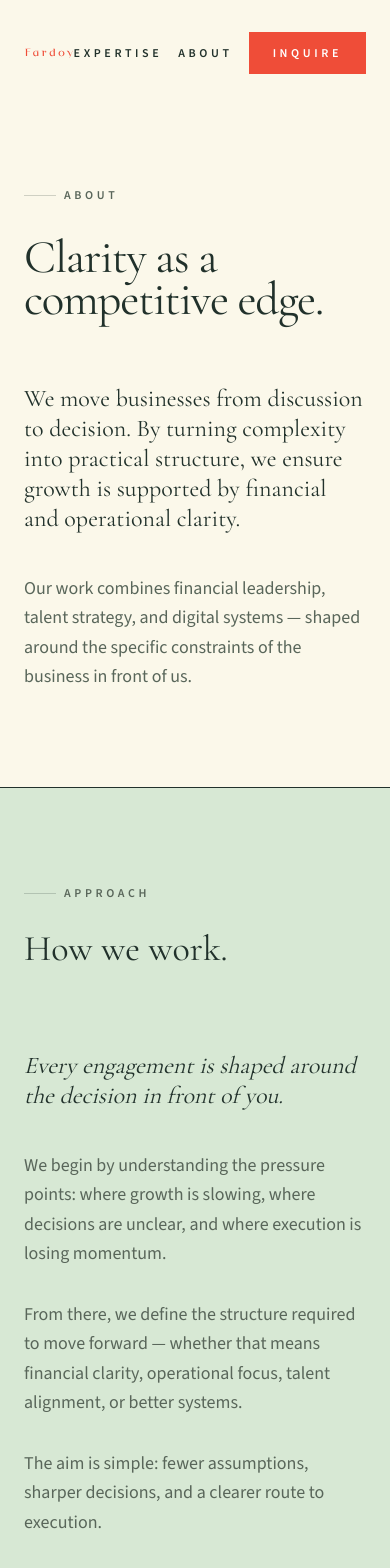
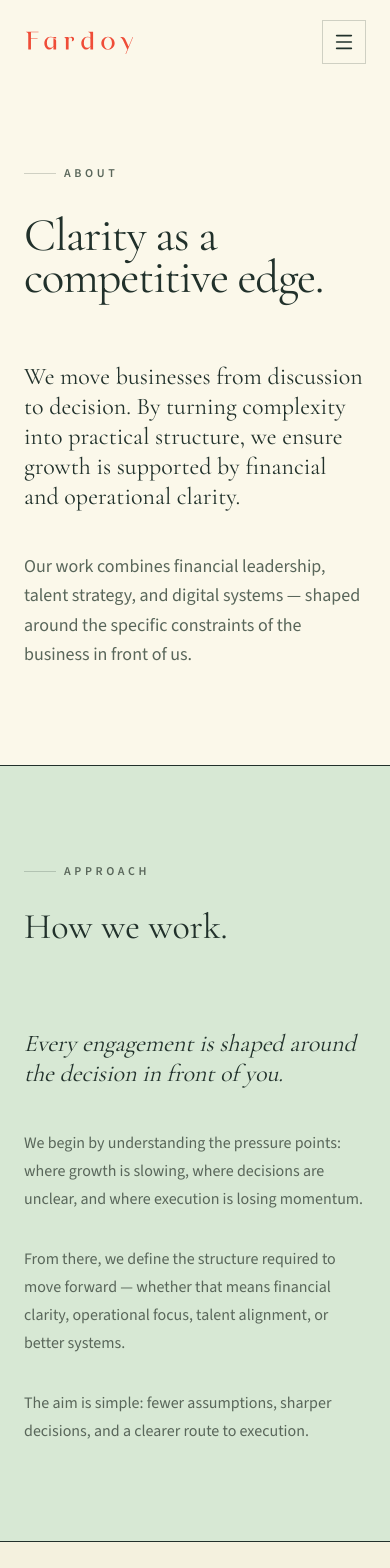
Before and after one commit to tugrulfirat/fardoy, a Next.js app: page /about in a window 390 px wide. Shown: the top 1568 px of the page. Built offline with nearby package versions, Linux system fonts and the light colour scheme.

Commit message:
Improve mobile navigation and readability

```diff
--- a/app/globals.css
+++ b/app/globals.css
@@ -31,6 +31,14 @@ body {
 .section-pad {
   padding-left: clamp(1.5rem, 6vw, 7rem);
   padding-right: clamp(1.5rem, 6vw, 7rem);
+}
+
+@media (max-width: 767px) {
+  main p:not([class*="uppercase"]):not([class*="text-"]),
+  main p[class*="text-sm"]:not([class*="uppercase"]) {
+    font-size: 1rem;
+    line-height: 1.75;
+  }
 }
 
 .nav-link {
--- a/components/Header.tsx
+++ b/components/Header.tsx
@@ -1,9 +1,11 @@
 'use client'
 import Link from 'next/link'
 import { useState, useEffect } from 'react'
+import { Menu, X } from 'lucide-react'
 
 export default function Header() {
   const [isScrolled, setIsScrolled] = useState(false)
+  const [isMenuOpen, setIsMenuOpen] = useState(false)
 
   useEffect(() => {
     const handleScroll = () => {
@@ -13,25 +15,60 @@ export default function Header() {
     return () => window.removeEventListener('scroll', handleScroll)
   }, [])
 
+  const textColor = isScrolled ? 'text-white hover:text-brand-paper' : 'text-brand-ink hover:text-brand-red'
+  const ctaColor = isScrolled ? 'bg-white text-brand-red hover:bg-brand-paper' : 'bg-brand-red text-white hover:bg-brand-ink'
+
   return (
-    <header className={`section-pad py-8 md:py-10 flex items-center justify-between sticky top-0 z-50 transition-all duration-500 ${isScrolled ? 'bg-brand-red py-4 shadow-lg' : 'bg-brand-paper'}`}>
-      <Link href="/" className="block w-24 md:w-32">
+    <header className={`section-pad sticky top-0 z-50 transition-all duration-500 ${isScrolled ? 'bg-brand-red shadow-lg' : 'bg-brand-paper'}`}>
+      <div className={`flex items-center justify-between transition-all duration-500 ${isScrolled ? 'py-4' : 'py-5 md:py-10'}`}>
+        <Link href="/" className="block w-28 md:w-32" onClick={() => setIsMenuOpen(false)}>
           <img
             src="/assets/logo-dark.svg"
             alt="Fardoy"
             className={`w-full transition-all duration-500 ${isScrolled ? 'invert brightness-0' : ''}`}
           />
         </Link>
-      <nav className="flex items-center gap-4 md:gap-10">
-        <Link href="/services" className={`text-[12px] uppercase tracking-[0.3em] font-bold transition-colors duration-500 ${isScrolled ? 'text-white hover:text-brand-paper' : 'text-brand-ink hover:text-brand-red'}`}>
+
+        <nav className="hidden md:flex items-center gap-10">
+          <Link href="/services" className={`text-[12px] uppercase tracking-[0.3em] font-bold transition-colors duration-500 ${textColor}`}>
             Expertise
           </Link>
-        <Link href="/about" className={`text-[12px] uppercase tracking-[0.3em] font-bold transition-colors duration-500 ${isScrolled ? 'text-white hover:text-brand-paper' : 'text-brand-ink hover:text-brand-red'}`}>
+          <Link href="/about" className={`text-[12px] uppercase tracking-[0.3em] font-bold transition-colors duration-500 ${textColor}`}>
             About
           </Link>
-        <Link href="/consultation" className={`text-[12px] uppercase tracking-[0.3em] font-bold px-6 py-3 transition-all duration-500 ${isScrolled ? 'bg-white text-brand-red hover:bg-brand-paper' : 'bg-brand-red text-white hover:bg-brand-ink'}`}>
+          <Link href="/consultation" className={`text-[12px] uppercase tracking-[0.3em] font-bold px-6 py-3 transition-all duration-500 ${ctaColor}`}>
             Inquire
           </Link>
+        </nav>
+
+        <button
+          type="button"
+          className={`md:hidden grid h-11 w-11 place-items-center border transition-colors duration-500 ${isScrolled ? 'border-white/35 text-white' : 'border-brand-ink/20 text-brand-ink'}`}
+          aria-label={isMenuOpen ? 'Close navigation menu' : 'Open navigation menu'}
+          aria-expanded={isMenuOpen}
+          onClick={() => setIsMenuOpen((open) => !open)}
+        >
+          {isMenuOpen ? <X size={22} strokeWidth={1.8} /> : <Menu size={22} strokeWidth={1.8} />}
+        </button>
+      </div>
+
+      <nav
+        className={`md:hidden grid overflow-hidden transition-[grid-template-rows,opacity] duration-300 ${isMenuOpen ? 'grid-rows-[1fr] opacity-100' : 'grid-rows-[0fr] opacity-0'}`}
+        aria-label="Mobile navigation"
+      >
+        <div className="min-h-0">
+          <div className={`border-t pb-5 pt-4 ${isScrolled ? 'border-white/20' : 'border-brand-ink/10'}`}>
+            <Link href="/services" onClick={() => setIsMenuOpen(false)} className={`block py-3 text-[13px] uppercase tracking-[0.24em] font-bold transition-colors duration-500 ${textColor}`}>
+              Expertise
+            </Link>
+            <Link href="/about" onClick={() => setIsMenuOpen(false)} className={`block py-3 text-[13px] uppercase tracking-[0.24em] font-bold transition-colors duration-500 ${textColor}`}>
+              About
+            </Link>
+            <Link href="/consultation" onClick={() => setIsMenuOpen(false)} className={`mt-3 flex h-12 w-full items-center justify-center text-[12px] uppercase tracking-[0.24em] font-bold transition-all duration-500 ${ctaColor}`}>
+              Inquire
+            </Link>
+          </div>
+        </div>
       </nav>
     </header>
   )
```
Lines whose indentation alone changed are shown as unchanged.
